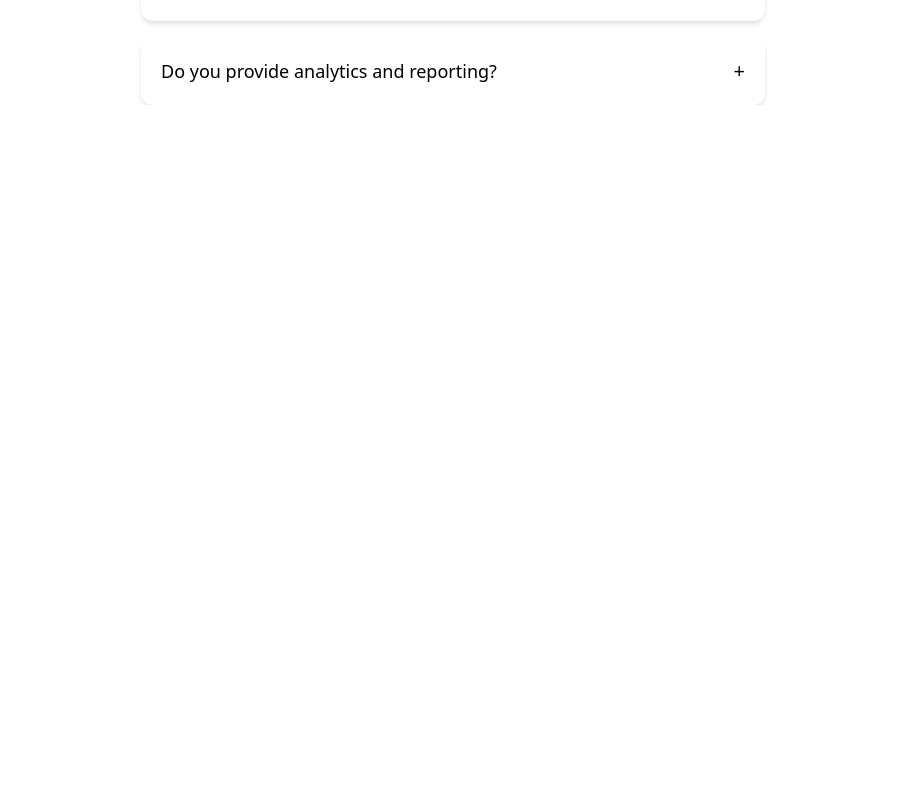
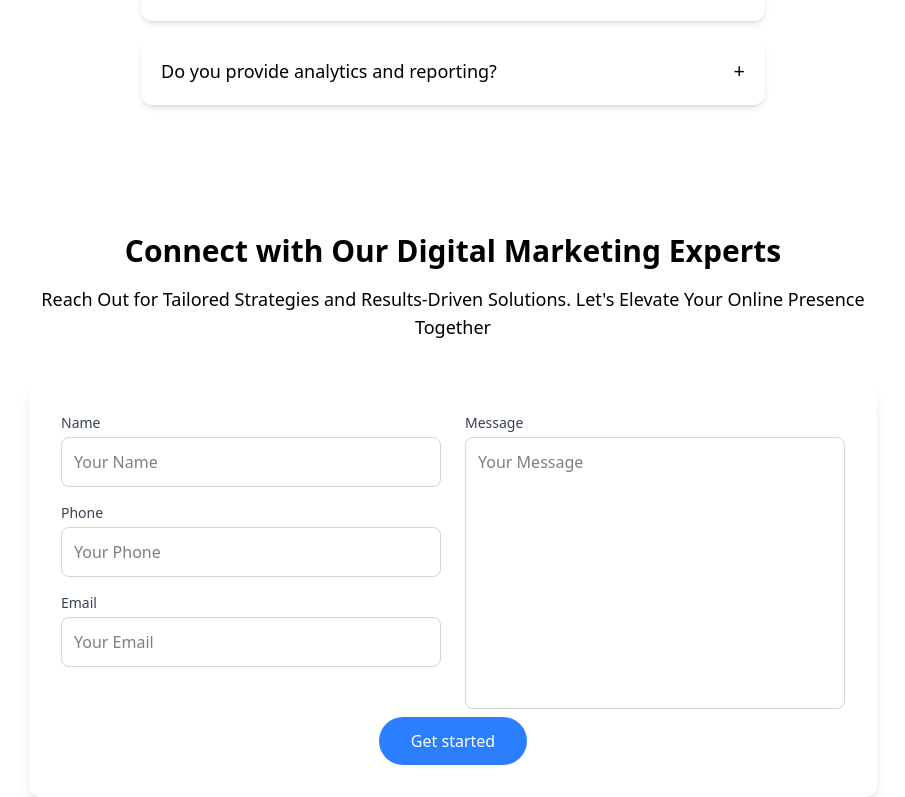
Before and after one commit to AnilYadav8421/Frontend-Assignment, a React (Vite) app: page / in a window 1280 px wide. Shown: the part 6539-7336 px from the top of the page, without its empty margins (187-1092 px from the left). Before the commit the page ends 6644 px from the top, so only its background shows below. Built offline with nearby package versions, Linux system fonts and the light colour scheme.

Commit message:
Finished Contact Form Page

```diff
--- a/src/App.jsx
+++ b/src/App.jsx
@@ -8,6 +8,7 @@ import PropertyInq from './components/PropertyInq'
 import Experties from './components/Experties'
 import Testimonial from './components/Testimonial'
 import FAQ from './components/FAQ'
+import ContactForm from './components/ContactForm'
 
 const App = () => {
   return (
@@ -21,6 +22,7 @@ const App = () => {
       <Experties/>
       <Testimonial/>
       <FAQ/>
+      <ContactForm/>
     </div>
   )
 }
--- /dev/null
+++ b/src/components/ContactForm.jsx
@@ -0,0 +1,63 @@
+import React from 'react';
+
+const ContactForm = () => {
+  return (
+    <div className='max-w-4xl mx-auto mt-32 px-6'>
+      <h1 className='text-3xl font-bold text-center mb-4'>Connect with Our Digital Marketing Experts</h1>
+      <p className='text-lg text-center mb-10'>
+      Reach Out for Tailored Strategies and Results-Driven Solutions. Let's Elevate Your Online Presence Together
+            </p>
+
+      <form className='bg-white p-8 shadow-lg rounded-xl'>
+        <div className='grid grid-cols-1 md:grid-cols-2 gap-6'>
+          <div className='space-y-4'>
+            <div>
+              <label className='block text-sm font-medium text-gray-700 mb-1'>Name</label>
+              <input
+                type='text'
+                className='w-full border border-gray-300 rounded-lg p-3 focus:outline-none focus:ring-2 focus:ring-blue-500'
+                placeholder='Your Name'
+              />
+            </div>
+            <div>
+              <label className='block text-sm font-medium text-gray-700 mb-1'>Phone</label>
+              <input
+                type='tel'
+                className='w-full border border-gray-300 rounded-lg p-3 focus:outline-none focus:ring-2 focus:ring-blue-500'
+                placeholder='Your Phone'
+              />
+            </div>
+            <div>
+              <label className='block text-sm font-medium text-gray-700 mb-1'>Email</label>
+              <input
+                type='email'
+                className='w-full border border-gray-300 rounded-lg p-3 focus:outline-none focus:ring-2 focus:ring-blue-500'
+                placeholder='Your Email'
+              />
+            </div>
+          </div>
+
+          <div>
+            <label className='block text-sm font-medium text-gray-700 mb-1'>Message</label>
+            <textarea
+              rows={9}
+              className='w-full h-full border border-gray-300 rounded-lg p-3 resize-none focus:outline-none focus:ring-2 focus:ring-blue-500'
+              placeholder='Your Message'
+            ></textarea>
+          </div>
+        </div>
+
+        <div className='text-center mt-8'>
+          <button
+            type='submit'
+            className='bg-blue-500 text-white px-8 py-3 rounded-full hover:bg-blue-700 transition'
+          >
+            Get started
+          </button>
+        </div>
+      </form>
+    </div>
+  );
+};
+
+export default ContactForm;
```
